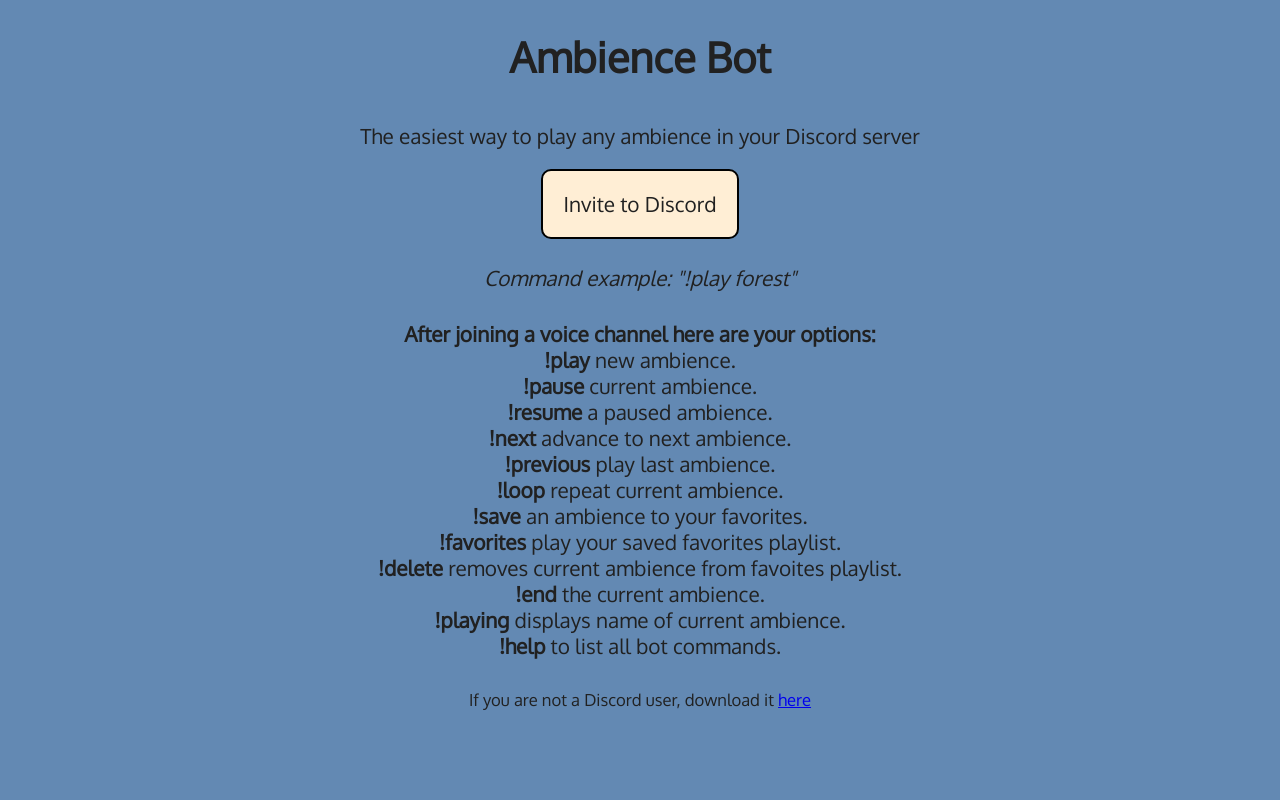
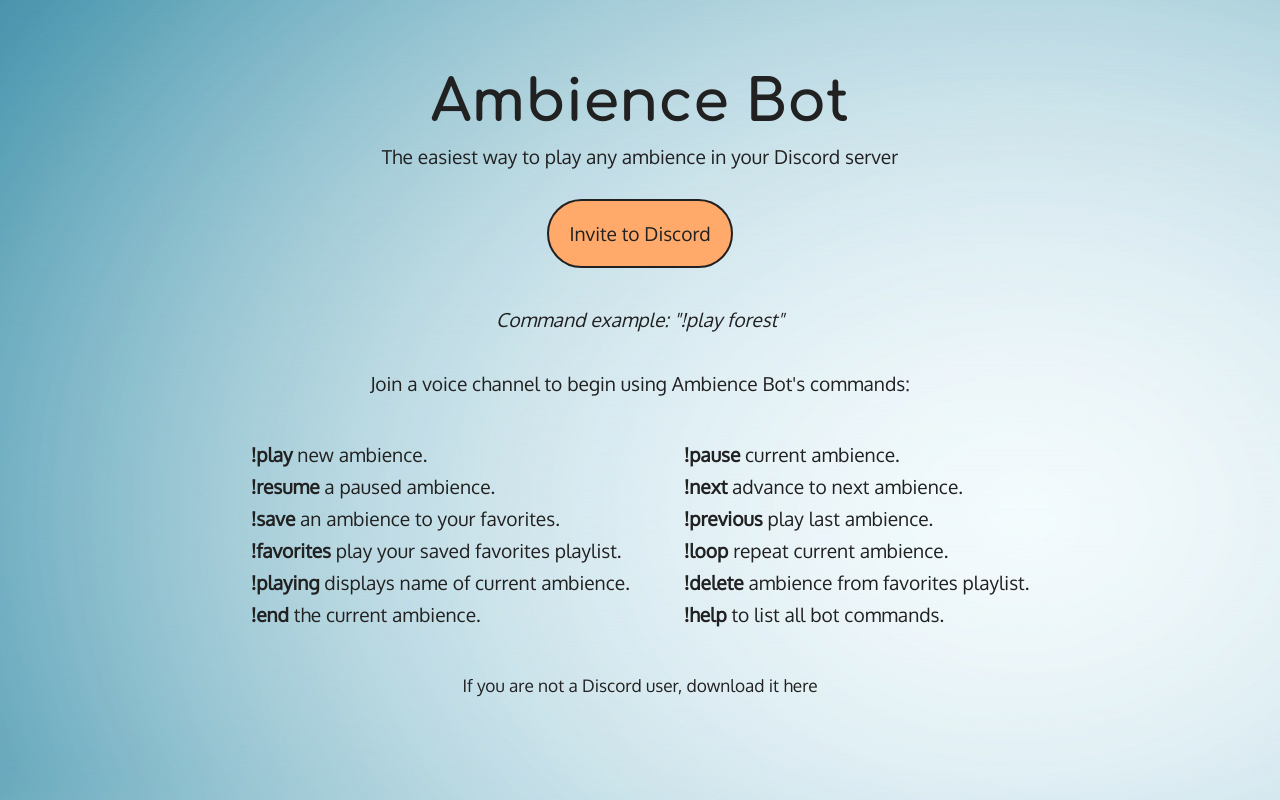
Before and after one commit to ambience-bot/ambience-bot-app-fe, a React (Create React App) app: page / in a window 1280 px wide. Built offline with nearby package versions, Linux system fonts and the light colour scheme.

Commit message:
add columns, title font, backgrounds

```diff
--- a/src/App.css
+++ b/src/App.css
@@ -1,11 +1,15 @@
 @import url("https://fonts.googleapis.com/css2?family=Oxygen&family=Roboto&display=swap");
+@import url("https://fonts.googleapis.com/css2?family=Share+Tech&display=swap");
+@import url("https://fonts.googleapis.com/css2?family=Comfortaa:wght@700&display=swap");
 
 html {
   background-color: #406ea2cf;
-  /* background-image: url("./assets/bg1.jpg"); */
+  background-image: url("./assets/bg1.jpg");
   /* background-image: url("./assets/waves.jpeg"); */
   /* background-image: url("./assets/mountains.jpeg"); */
-  background-position: center;
+  /* background-image: url("./assets/blue_grad_1.jpeg"); */
+  /* background-image: url("./assets/wave.jpg"); */
+  /* background-position: center; */
   /* background-repeat: no-repeat; */
   /* background-size: cover; */
 }
@@ -16,35 +20,40 @@
   align-items: center;
   justify-content: center;
   font-family: Oxygen;
-  font-size: 1.3em;
+  font-size: 1.2em;
   margin: 10px;
   color:rgb(33, 33, 33);
 }
 
 .header {
+  /* font-family: 'Share Tech', sans-serif; */
+  font-family: 'Comfortaa', cursive;
   font-weight: bold;
-  padding-top: 50px;
-  font-size: 2.0em;
-  padding: 20px;
+  font-size: 3.0em;
+  margin: 20px;
+  margin-top: 60px;
+  margin-bottom: 0px;
+
 }
 
 .sub-header {
-  padding: 20px;
+  margin: 10px;
 }
 
 .download-button {
-  border: 2px solid black;
-  border-radius: 10px;
+  border: 2px solid rgb(33, 33, 33);
+  border-radius: 50px;
+  margin: 20px;
   padding: 20px;
   color:rgb(33, 33, 33);
   text-decoration: none;
-  transition: all .5s ease-in-out;
-  background-color:rgb(255, 238, 213);
+  transition: all .2s ease-in-out;
+  background-color:rgb(255, 170, 106);
 }
 
 .download-button:hover {
   cursor: pointer;
-  transform: scale(1.1);
+  transform: scale(1.05);
 }
 
 .command-example {
@@ -52,14 +61,27 @@
 }
 
 .command-heading {
-  font-weight: bold;
-  padding: 5px;
+
 }
 
 .commands {
-  padding: 20px;
-  text-align: center;
-  margin: 10px;
+  /* padding: 20px; */
+  text-align: left;
+  /* margin: 10px; */
+  display: flex;
+  flex-direction: row;
+}
+
+.flex-left{
+  margin: 20px;
+}
+
+.flex-right{
+  margin: 20px;
+}
+
+.command-line {
+  margin: 7px
 }
 
 .command-name {
@@ -67,5 +89,16 @@
 }
 
 footer {
-  font-size: .8em;
+  font-size: .9em;
+  margin: 20px;
 }
+
+.discord-link {
+  text-decoration: none;
+  color:rgb(33, 33, 33);
+}
+
+.discord-link:hover {
+  color:rgb(249, 143, 62);
+  text-decoration: underline;
+}
--- a/src/App.js
+++ b/src/App.js
@@ -9,40 +9,43 @@
         <div className="sub-header">The easiest way to play any ambience in your Discord server</div>
 
        <a className="download-button" href="https://discord.com/api/oauth2/authorize?client_id=834210463675973682&permissions=0&scope=bot">Invite to Discord</a>
-        <br/>
 
-        <span className="command-example">Command example: "!play forest"</span>
+        <p className="command-example">Command example: "!play forest"</p>
+
+          <p className="command-heading">Join a voice channel to begin using Ambience Bot's commands:</p>
 
         <div className="commands">
-          <span className="command-heading">After joining a voice channel here are your options:</span>
-          <br/>
-          <span><span className="command-name">!play</span> new ambience.</span>
-          <br/>
-          <span><span className="command-name">!pause</span> current ambience.</span>
-          <br/>
-          <span><span className="command-name">!resume</span> a paused ambience.</span>
-          <br/>
-          <span><span className="command-name">!next</span> advance to next ambience.</span>
-          <br/>
-          <span><span className="command-name">!previous</span> play last ambience.</span>
-          <br/>
-          <span><span className="command-name">!loop</span> repeat current ambience.</span>
-          <br/>
-          <span><span className="command-name">!save</span> an ambience to your favorites.</span>
-          <br/>
-          <span><span className="command-name">!favorites</span> play your saved favorites playlist.</span>
-          <br/>
-          <span><span className="command-name">!delete</span> removes current ambience from favoites playlist.</span>
-          <br/>
-          <span><span className="command-name">!end</span> the current ambience.</span>
-          <br/>
-          <span><span className="command-name">!playing</span> displays name of current ambience.</span>
-          <br/>
-          <span><span className="command-name">!help</span> to list all bot commands.</span>
-          <br/>
+          <div className="flex-left">
+          <p className="command-line"><span className="command-name">!play</span> new ambience.</p>
+
+          <p className="command-line"><span className="command-name">!resume</span> a paused ambience.</p>
+
+          <p className="command-line"><span className="command-name">!save</span> an ambience to your favorites.</p>
+
+          <p className="command-line"><span className="command-name">!favorites</span> play your saved favorites playlist.</p>
+
+          <p className="command-line"><span className="command-name">!playing</span> displays name of current ambience.</p>
+
+          <p className="command-line"><span className="command-name">!end</span> the current ambience.</p>
+
+          </div>
+
+          <div className="flex-right">
+          <p className="command-line"><span className="command-name">!pause</span> current ambience.</p>
+
+          <p className="command-line"><span className="command-name">!next</span> advance to next ambience.</p>
+
+          <p className="command-line"><span className="command-name">!previous</span> play last ambience.</p>
+
+          <p className="command-line"><span className="command-name">!loop</span> repeat current ambience.</p>
+
+          <p className="command-line"><span className="command-name">!delete</span> ambience from favorites playlist.</p>
+
+          <p className="command-line"><span className="command-name">!help</span> to list all bot commands.</p>
+          </div>
 
         </div>
-        <footer>If you are not a Discord user, download it <a href="https://discord.com/">here</a></footer>
+        <footer>If you are not a Discord user, download it <a className="discord-link" href="https://discord.com/">here</a></footer>
     </div>
   );
 }
```
Also changed, not shown: src/assets/blue_grad_1.jpeg (added), src/assets/wave.jpg (added).
